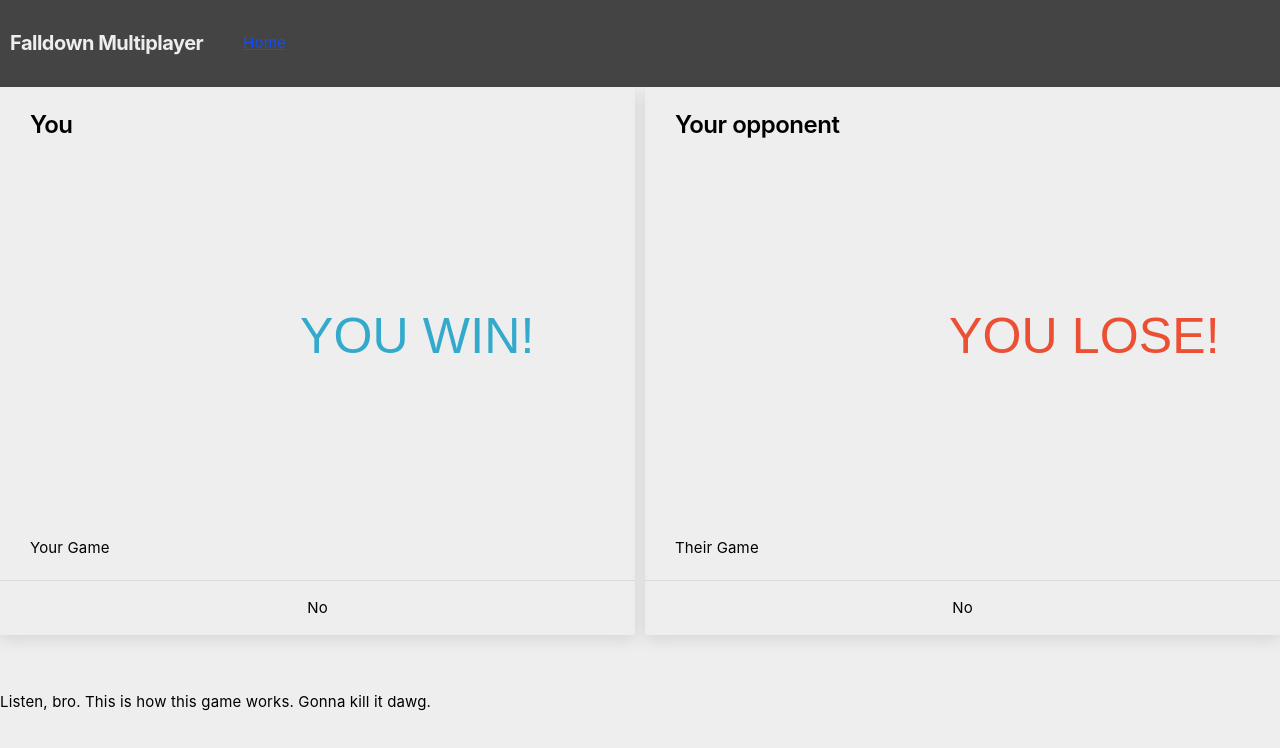
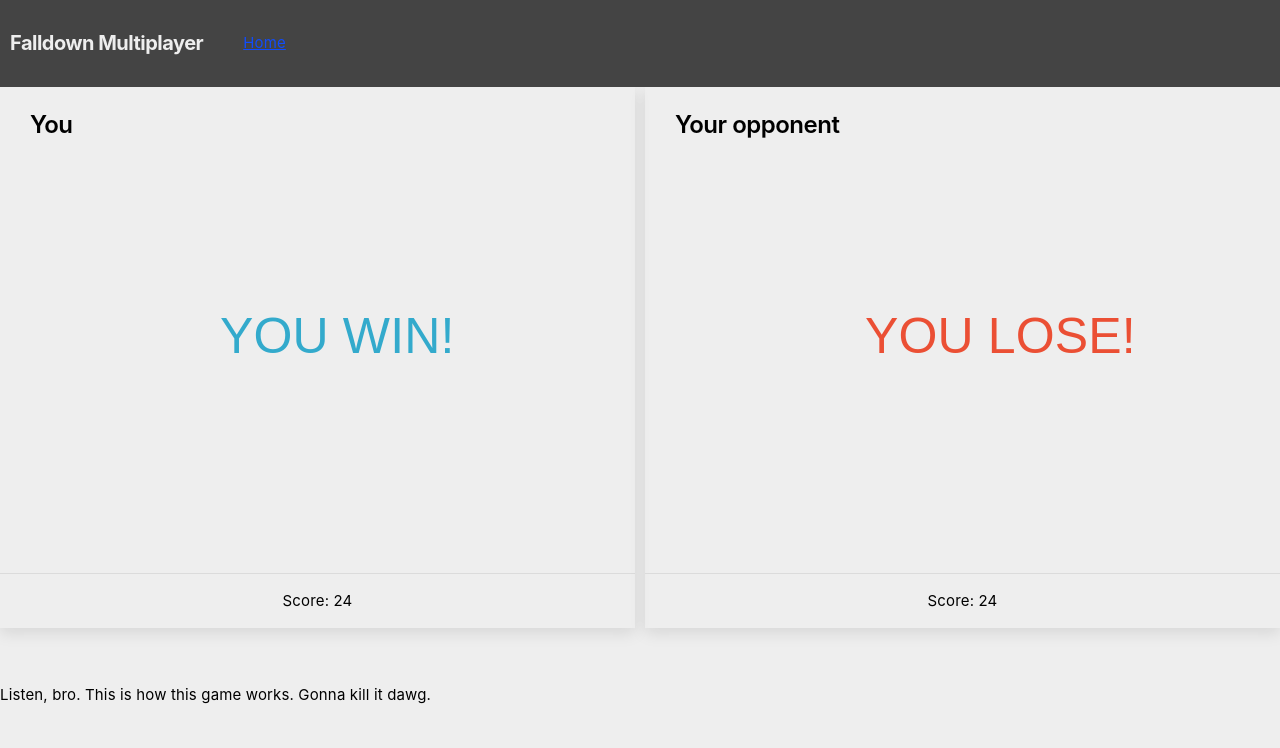
Before and after one commit to connorschwartz/SteelHacks2020, a plain HTML site: page index.html in a window 1280 px wide. Drawn offline with nearby package versions, Linux system fonts and the light colour scheme.

Commit message:
Added concept of time and score

```diff
--- a/index.html
+++ b/index.html
@@ -22,13 +22,13 @@
 		<div class="cards">
 			<div class="card">
 			<h5 class="card-header">You</h5>
-			<div id="game1" class="card-body">Your Game</div>
-			<div class="card-footer center text-center"><p>No</p></div>
+			<div id="game1" class="card-body"></div>
+			<div class="card-footer center text-center"><p id='your_score'></p></div>
 			</div>
 			<div class="card">
 			<h5 class="card-header">Your opponent</h5>
-			<div id="game2" class="card-body">Their Game</div>
-			<div class="card-footer center text-center"><p>No</p></div>
+			<div id="game2" class="card-body"></div>
+			<div class="card-footer center text-center"><p id='their_score'></p></div>
 			</div>
 		</div>
 		<div class="row">
--- a/main.js
+++ b/main.js
@@ -62,7 +62,11 @@ var floor_offset_one = 0;
 var floor_offset_two = 0;
 
 var gameOver = false;
-var time = 0;
+var d = new Date();
+var startTime = d.getTime();
+var currentTime = 1;
+var scoreOne = 0;
+var scoreTwo = 0;
 
 var canvasElementOne = $("<canvas width='" + CANVAS_WIDTH + "' height='" + CANVAS_HEIGHT + "'></canvas>");
 var canvasElementTwo = $("<canvas width='" + CANVAS_WIDTH + "' height='" + CANVAS_HEIGHT + "'></canvas>");
@@ -72,26 +76,34 @@ canvasElementOne.appendTo('#game1');
 canvasElementTwo.appendTo('#game2');
 
 var FPS = 60;
-var laps = 0;
+
 setInterval(function() {
-    incrementTime();
-    laps++;
     check();
     if(!gameOver) {
+        incrementTime();
         update();
         draw();
     }
 }, 1000/FPS);
+
+function updateScore() {
+    scoreOne = Math.floor((currentTime * Math.floor(SCROLL_SPEED)) / 100);
+    scoreTwo = Math.floor((currentTime * Math.floor(SCROLL_SPEED)) / 100);
+
+    document.querySelector('#your_score').innerHTML="Score: " + scoreOne;
+
+    document.querySelector('#their_score').innerHTML="Score: " + scoreTwo;
+}
 
 function speedUp() {
     SCROLL_SPEED += 0.0005;
 }
 
 function incrementTime() {
-    if(laps % 60 == 0) {
-        time++;
-        laps = 0;
-    }
+    var d2 = new Date();
+    currentTime = Math.floor(d2.getTime() - startTime);
+    if(currentTime % 5 == 0)
+        updateScore();
 }
 
 function check() {
```
